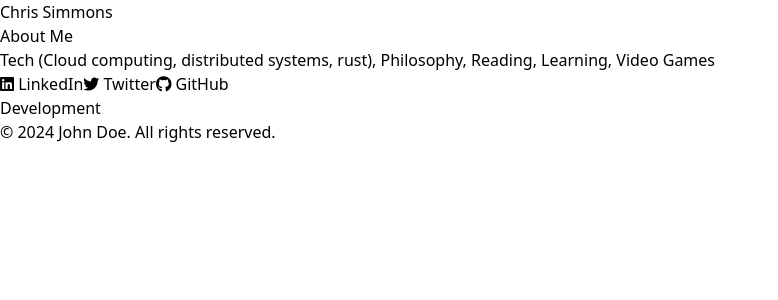
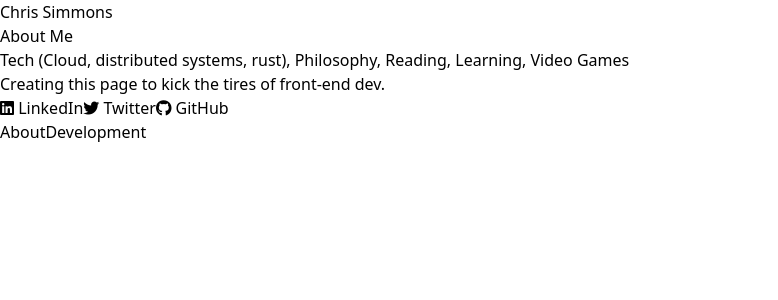
Before and after one commit to geekphilosophy/staticwebsite, a React (Vite) app: page / in a window 1280 px wide. Shown: the top 300 px of the page, without its empty margins (0-778 px from the left). Built offline with nearby package versions, Linux system fonts and the light colour scheme.

Commit message:
A few more edits to make it presentable

```diff
--- a/src/App.jsx
+++ b/src/App.jsx
@@ -13,8 +13,9 @@ function App() {
         <section className="mb-6">
           <h2 className="text-2xl font-semibold mb-4 pb-2 border-b border-gray-200">About Me</h2>
           <p className="text-gray-700">
-            Tech (Cloud computing, distributed systems, rust), Philosophy, Reading, Learning, Video Games
+            Tech (Cloud, distributed systems, rust), Philosophy, Reading, Learning, Video Games
           </p>
+          <p className="text-gray-700">Creating this page to kick the tires of front-end dev.</p>
         </section>
         <section className="flex justify-center space-x-4">
           <a href="https://www.linkedin.com/in/chrisesimmons" target="_blank" rel="noopener noreferrer"
@@ -31,13 +32,16 @@ function App() {
           </a>
         </section>
       </main>
-      <nav className="mt-6">
-        <Link to="/dev" className="text-blue-600 hover:text-blue-800">
-          Development
-        </Link>
-      </nav>
       <footer className="mt-8 text-center text-gray-600">
-        <p>&copy; 2024 John Doe. All rights reserved.</p>
+        <nav className="mt-6 flex space-x-4">
+          <Link to="/" className="text-blue-600 hover:text-blue-800">
+            About
+          </Link>
+
+          <Link to="/dev" className="text-blue-600 hover:text-blue-800">
+            Development
+          </Link>
+        </nav>
       </footer>
     </div>
   )
```
